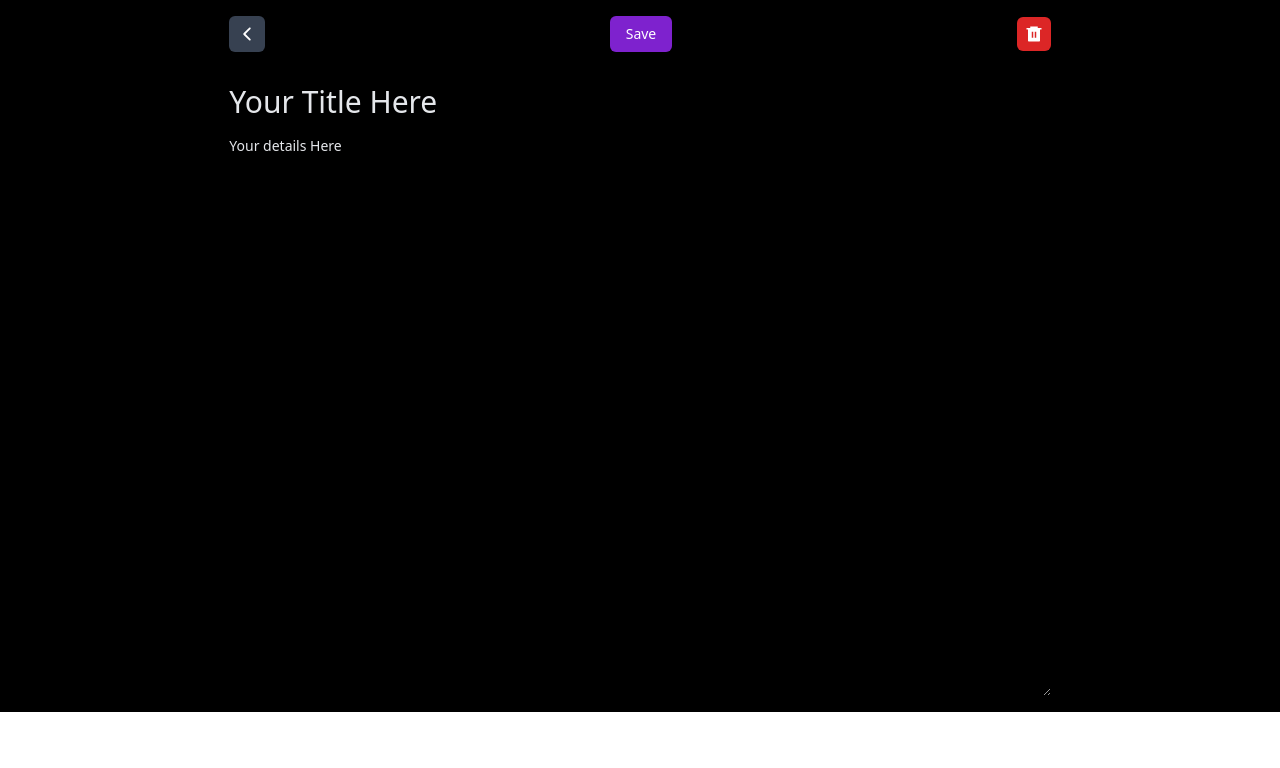
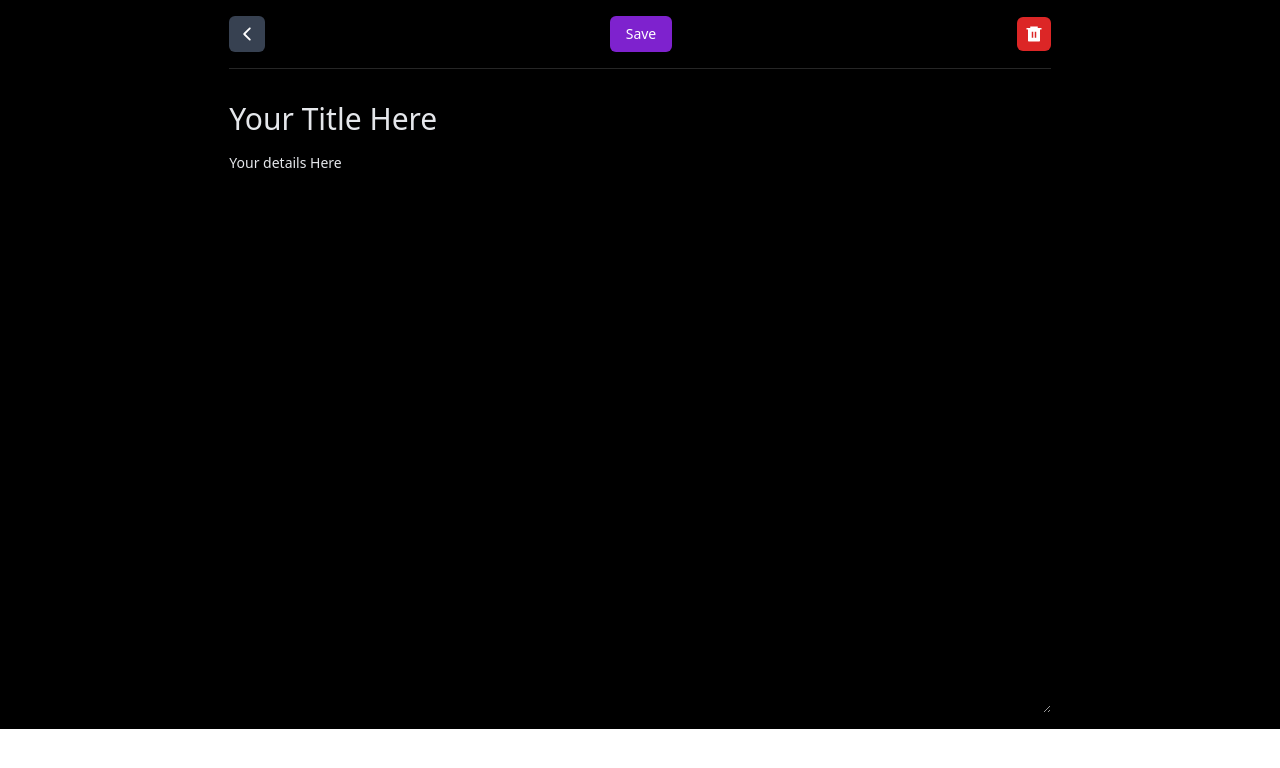
Before and after one commit to Ayothegod/note-tut, a Next.js app: page /editNote/1 in a window 1280 px wide. Shown: the top 768 px of the page. Built offline with nearby package versions, Linux system fonts and the light colour scheme.

Commit message:
create editnote header border

```diff
--- a/pages/editNote/[id].jsx
+++ b/pages/editNote/[id].jsx
@@ -44,7 +44,7 @@ const EditNote = () => {
 
 
       <div className=" md:w-2/3 text-white h-full p-4 md:m-auto  ">
-        <header className="w-full flex items-center justify-between ">
+        <header className="w-full flex items-center justify-between pb-4 border-b border-b-neutral-800">
           <Link href="/">
             <button className="text-xl bg-gray-700 p-2 rounded-md">
               <IoIosArrowBack />
```
